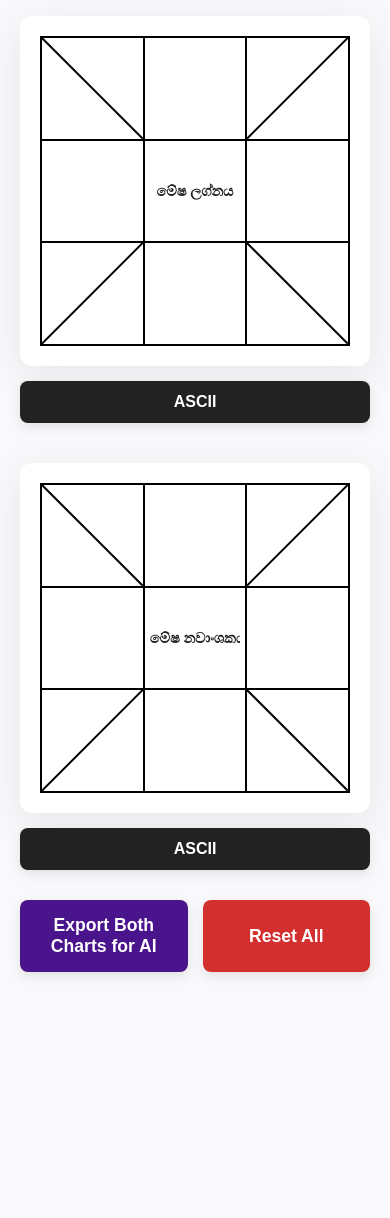
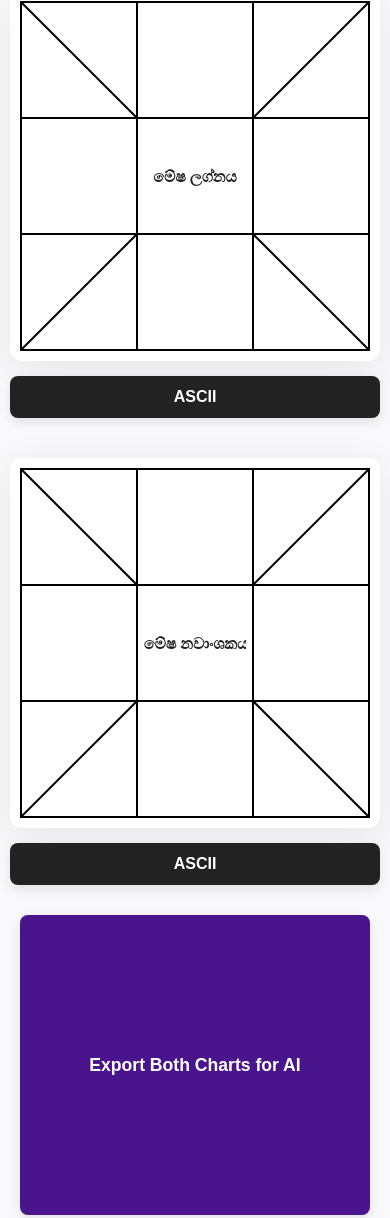
Before and after one commit to ckchamara/Kendra, a plain HTML site: page index.html in a window 390 px wide. Shown: the part 367-1585 px from the top of the page. Before the commit the page ends 1369 px from the top, so only its background shows below. Drawn offline with Linux system fonts and the light colour scheme.

Commit message:
feat: add responsive layout adjustments for mobile devices in index.html

```diff
--- a/index.html
+++ b/index.html
@@ -368,6 +368,35 @@
   }
   .modal-actions .action-btn { flex: none; min-width: 150px; }
 
+  /* Mobile Responsiveness */
+  @media (max-width: 768px) {
+    body { padding: 15px 10px; }
+    .chart-wrapper { padding: 10px; }
+    .birth-details-card { padding: 15px; }
+
+    .comp-text { font-size: clamp(0.7rem, 3.5vw, 1rem); }
+    .center-input { font-size: clamp(0.8rem, 4vw, 1.1rem); }
+
+    .global-actions {
+      flex-direction: column;
+      align-items: stretch;
+      padding: 0 10px;
+      box-sizing: border-box;
+    }
+    .global-actions .action-btn {
+      max-width: none;
+      width: 100%;
+    }
+
+    .popover {
+      grid-template-columns: repeat(3, 1fr);
+      padding: 12px;
+      gap: 8px;
+    }
+    .popover label {
+      font-size: 1rem;
+    }
+  }
 </style>
 </head>
 <body>
```
